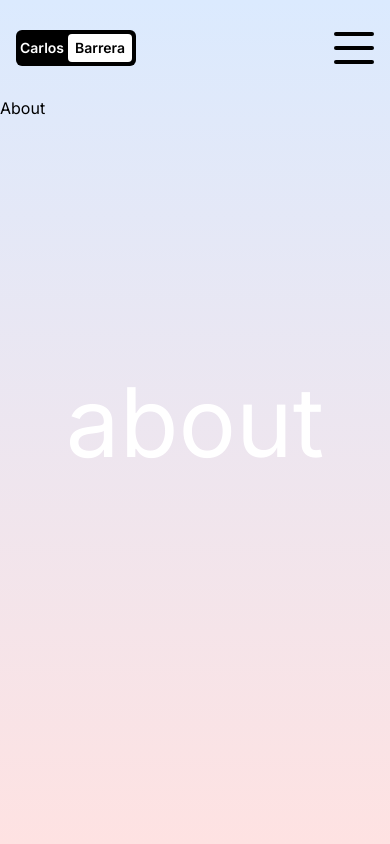
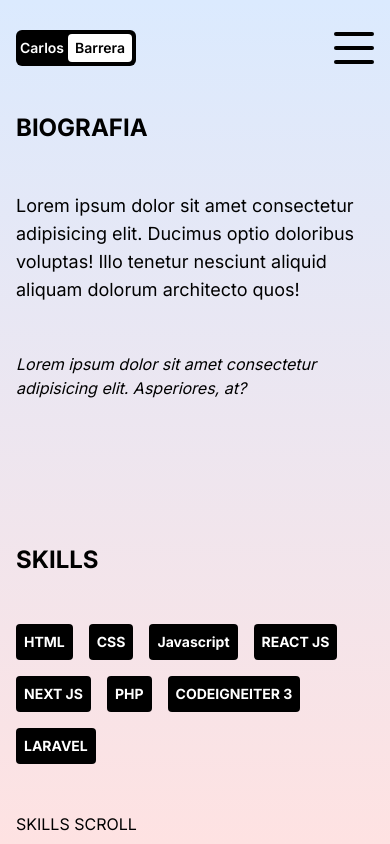
Before and after one commit to carlosbarreraacuna/PortafolioNext, a Next.js app: page /about in a window 390 px wide. Built offline with nearby package versions, Linux system fonts and the light colour scheme.

Commit message:
Version 1. 0 Contenido de about

```diff
--- a/src/app/about/page.jsx
+++ b/src/app/about/page.jsx
@@ -1,17 +1,74 @@
 "use client"
-
-import {motion} from "framer-motion"
+import { motion } from "framer-motion"
 
 const About = () => {
     return (
         <motion.div className="h-full"
-        initial={{ y: "-200vh" }}
-        animate={{ y: "0%" }}
-        transition={{ duration: 1 }}>
+            initial={{ y: "-200vh" }}
+            animate={{ y: "0%" }}
+            transition={{ duration: 1 }}>
 
-           About
+            {/* {CONTAINER} */}
+            <div className="">
+
+                {/* {TEXT CONTAINER} */}
+                <div className="flex flex-col gap-24 p-4 text-black sm:p-8 md:p-12 md:gap-32 lg:p-20 lg:gap-48 xl:p-48 xl:gap-64">
+                    {/* BIOGRAFIA CONTAINER */}
+                    <div className="flex flex-col justify-center gap-12">
+                        <h1 className="text-2xl font-bold ">BIOGRAFIA</h1>
+                        <p className="text-lg">
+                            Lorem ipsum dolor sit amet consectetur
+                            adipisicing elit. Ducimus optio doloribus
+                            voluptas! Illo tenetur nesciunt aliquid aliquam
+                            dolorum architecto quos!
+                        </p>
+                        <span className="italic">Lorem ipsum dolor sit amet consectetur adipisicing elit. Asperiores, at?</span>
+                        <div className=""></div>
+                        {/* AQUI AGREGAR SVG FALTANTE */}
+                    </div>
+                    {/* SKILLS CONTAINER */}
+                    <div className="flex flex-col justify-center gap-12">
+                        {/* SKILLS title */}
+                        <h1 className="text-2xl font-bold">SKILLS</h1>
+                        {/* SKILLS LIST */}
+                        <div className="flex flex-wrap gap-4">
+                            <div className="text-2xl font-bold">
+                                <div className="p-2 text-sm text-white bg-black rounded cursor-pointer hover:text-black hover:bg-white">HTML</div>
+                            </div>
+                            <div className="text-2xl font-bold">
+                                <div className="p-2 text-sm text-white bg-black rounded cursor-pointer hover:text-black hover:bg-white">CSS</div>
+                            </div>
+                            <div className="text-2xl font-bold">
+                                <div className="p-2 text-sm text-white bg-black rounded cursor-pointer hover:text-black hover:bg-white">Javascript</div>
+                            </div>
+                            <div className="text-2xl font-bold">
+                                <div className="p-2 text-sm text-white bg-black rounded cursor-pointer hover:text-black hover:bg-white">REACT JS</div>
+                            </div>
+                            <div className="text-2xl font-bold">
+                                <div className="p-2 text-sm text-white bg-black rounded cursor-pointer hover:text-black hover:bg-white">NEXT JS</div>
+                            </div>
+                            <div className="text-2xl font-bold">
+                                <div className="p-2 text-sm text-white bg-black rounded cursor-pointer hover:text-black hover:bg-white">PHP</div>
+                            </div>
+                            <div className="text-2xl font-bold">
+                                <div className="p-2 text-sm text-white bg-black rounded cursor-pointer hover:text-black hover:bg-white">CODEIGNEITER 3</div>
+                            </div>
+                            <div className="text-2xl font-bold">
+                                <div className="p-2 text-sm text-white bg-black rounded cursor-pointer hover:text-black hover:bg-white">LARAVEL</div>
+                            </div>
+                        </div>
+                    {/* SKILLS SCROLL */}
+                    <div className="">SKILLS SCROLL</div>
+                    {/* EXPERIENCIA CONTAINER */}
+                    <div className="">EXPERIENCIA</div>
+                {/* SVG CONTAINER */}
+                <div className="hidden"></div>
+                    </div>
+                </div>
+            </div>
+
         </motion.div>
-            )
+    )
 }
 
-            export default About
+export default About
--- a/src/componentes/transitionProvider.jsx
+++ b/src/componentes/transitionProvider.jsx
@@ -19,7 +19,7 @@ const TransitionProvider = ({ children }) => {
 
                 <motion.div className="fixed top-0 bottom-0 left-0 right-0 z-50 m-auto text-white cursor-default text-8xl w-fit h-fit"
                     initial={{ opacity:1 }}
-                    animate={{ opacity:1 }}
+                    animate={{ opacity:0 }}
                     exit={{ opacity: 0 }}
                     transition={{ duration: 0.8, ease: "easeOut" }}>{pathName.substring(1)}</motion.div>
 
```
